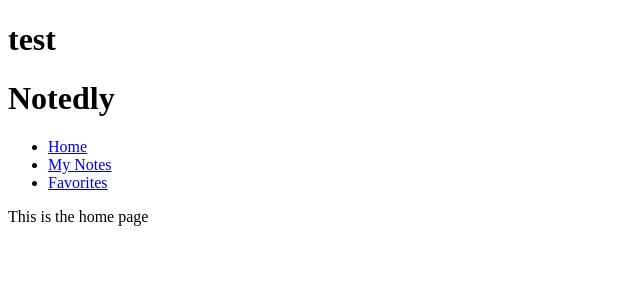
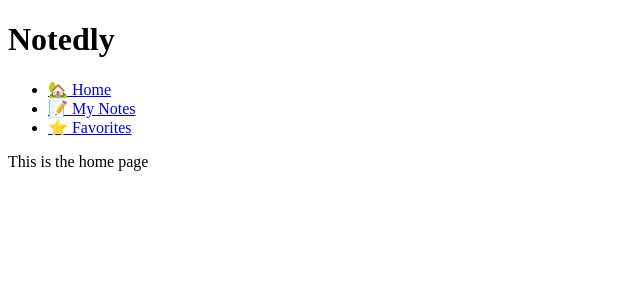
Before and after one commit to gnepo001/javascript_everywhere, a React (Create React App) app in the folder frontend/: page / in a window 1280 px wide. Shown: the top 300 px of the page, without its empty margins (0-640 px from the left). Built offline with nearby package versions, Linux system fonts and the light colour scheme; no server answers.

Commit message:
added nav

```diff
--- a/frontend/package.json
+++ b/frontend/package.json
@@ -3,9 +3,11 @@
   "version": "0.1.0",
   "private": true,
   "dependencies": {
+    "@apollo/client": "^3.8.0",
     "@testing-library/jest-dom": "^5.17.0",
     "@testing-library/react": "^13.4.0",
     "@testing-library/user-event": "^13.5.0",
+    "dotenv": "^16.3.1",
     "react": "^18.2.0",
     "react-dom": "^18.2.0",
     "react-router-dom": "^6.14.2",
--- a/frontend/src/App.js
+++ b/frontend/src/App.js
@@ -1,12 +1,26 @@
 import React from "react";
+
+// import dotenv from "dotenv";
+import { ApolloClient, ApolloProvider, InMemoryCache } from "@apollo/client";
 
 import Pages from "./pages/index.js";
 
+//configure our api url and cache
+const url = process.env.API_URL;
+const cache = new InMemoryCache();
+
+//configure apollo client
+const client = new ApolloClient({
+  url,
+  cache,
+  connectToDevTools: true,
+});
+
 const App = () => {
   return (
-    <div>
+    <ApolloProvider client={client}>
       <Pages />
-    </div>
+    </ApolloProvider>
   );
 };
 
--- /dev/null
+++ b/frontend/src/components/Layout.js
@@ -0,0 +1,18 @@
+import React from "react";
+
+import Header from "./Header";
+import Navigation from "./Navigation";
+
+const Layout = ({ children }) => {
+  return (
+    <>
+      <Header />
+      <div className="wrapper">
+        <Navigation />
+        <main>{children}</main>
+      </div>
+    </>
+  );
+};
+
+export default Layout;
--- a/frontend/src/components/Navigation.js
+++ b/frontend/src/components/Navigation.js
@@ -6,13 +6,13 @@ const Navigation = () => {
     <nav>
       <ul>
         <li>
-          <Link to="/">Home</Link>
+          <Link to="/">🏡 Home</Link>
         </li>
         <li>
-          <Link to="/mynotes">My Notes</Link>
+          <Link to="/mynotes">📝 My Notes</Link>
         </li>
         <li>
-          <Link to="/favorites">Favorites</Link>
+          <Link to="/favorites">⭐️ Favorites</Link>
         </li>
       </ul>
     </nav>
--- a/frontend/src/pages/home.js
+++ b/frontend/src/pages/home.js
@@ -1,13 +1,8 @@
 import React from "react";
-
-import Header from "../components/Header";
-import Navigation from "../components/Navigation";
 
 const Home = () => {
   return (
     <div>
-      <Header />
-      <Navigation />
       <p>This is the home page</p>
     </div>
   );
--- a/frontend/src/pages/index.js
+++ b/frontend/src/pages/index.js
@@ -1,5 +1,8 @@
 import React from "react";
 import { BrowserRouter, Routes, Route } from "react-router-dom";
+
+//import layout
+import Layout from "../components/Layout.js";
 
 import Home from "./home.js";
 import MyNotes from "./mynotes.js";
@@ -8,13 +11,14 @@ import Favorites from "./favorites.js";
 const Pages = () => {
   return (
     <>
-      <h1>test</h1>
       <BrowserRouter>
-        <Routes>
-          <Route exact path="/" element={<Home />} />
-          <Route path="/mynotes" element={<MyNotes />} />
-          <Route path="/favorites" element={<Favorites />} />
-        </Routes>
+        <Layout>
+          <Routes>
+            <Route exact path="/" element={<Home />} />
+            <Route path="/mynotes" element={<MyNotes />} />
+            <Route path="/favorites" element={<Favorites />} />
+          </Routes>
+        </Layout>
       </BrowserRouter>
     </>
   );
```
Also changed, not shown: frontend/src/components/Button.js (added), 2 other files (tests, documents, lock files or other folders).
